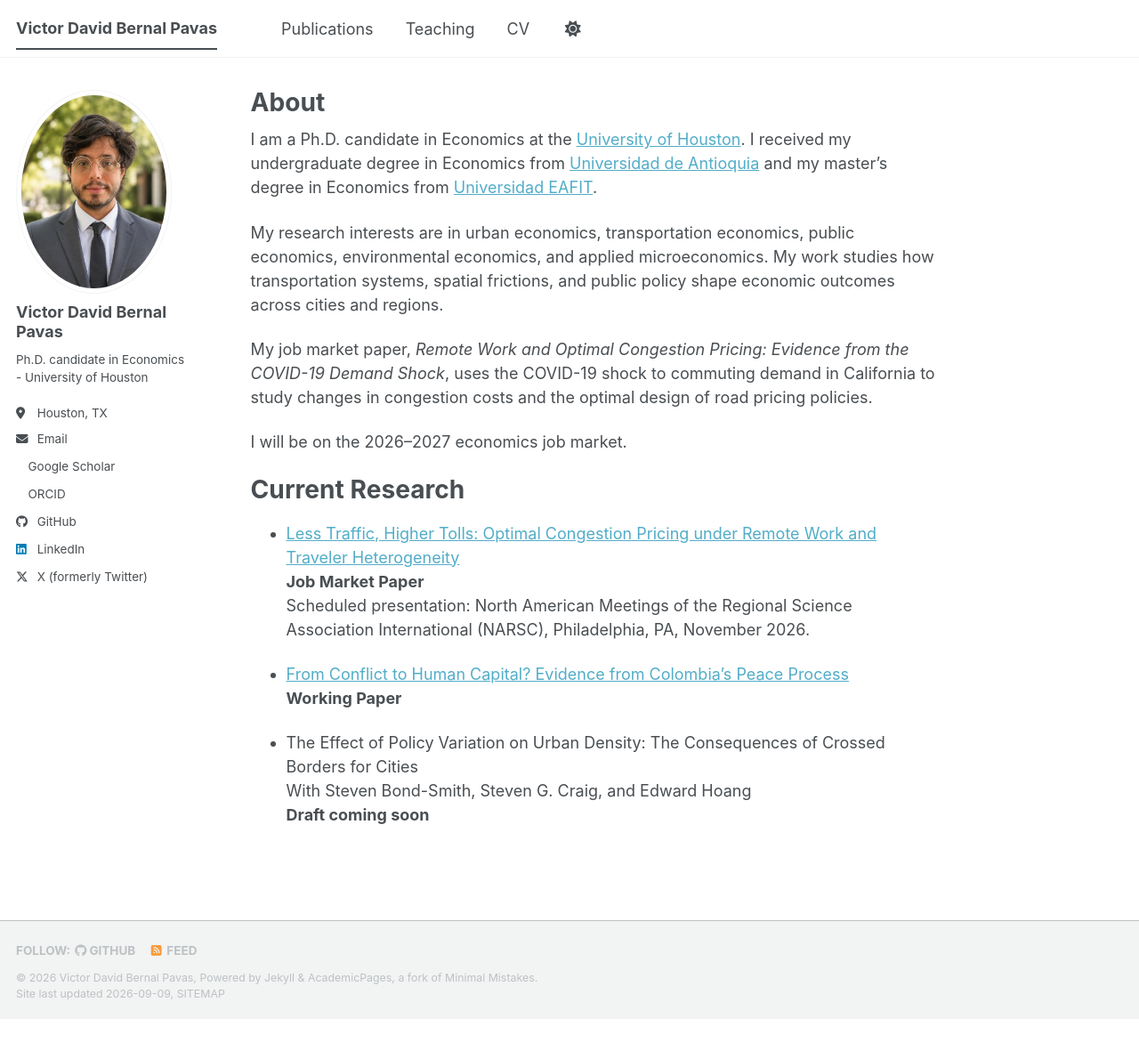
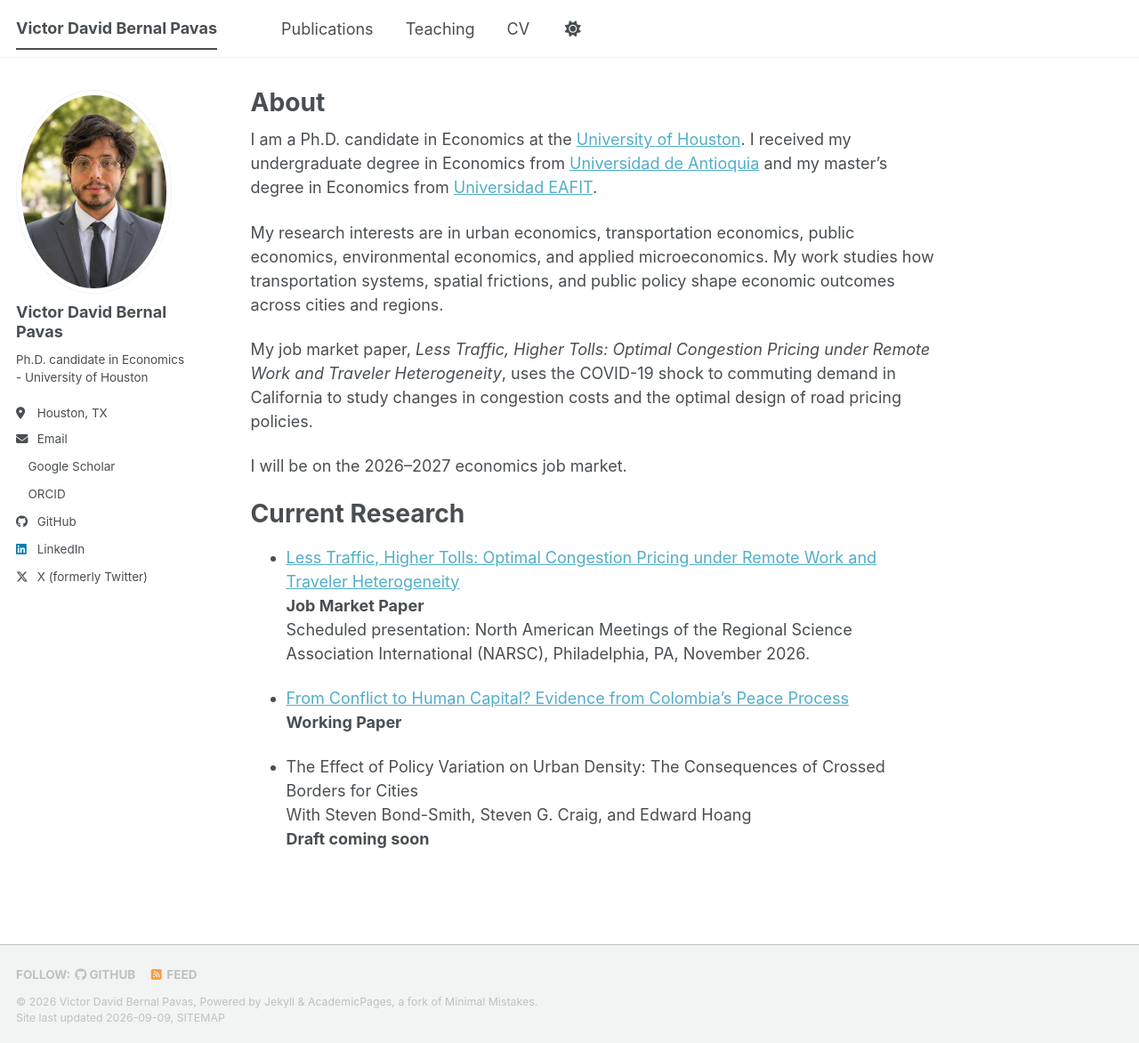
Before and after one commit to DavdBernal24/DavdBernal24.github.io, a Jekyll site: the page built from _pages/about.md, in a window 1280 px wide and 1172 px high. Shown: the whole window at 89% size. Built offline with Jekyll 4.4.1, drawn with Linux system fonts in a browser that asks for light colours; a style sheet for code colours, icons or effects is not loaded.

Commit message:
Update about.md

```diff
--- a/_pages/about.md
+++ b/_pages/about.md
@@ -11,7 +11,7 @@ I am a Ph.D. candidate in Economics at the [University of Houston](https://www.u
 
 My research interests are in urban economics, transportation economics, public economics, environmental economics, and applied microeconomics. My work studies how transportation systems, spatial frictions, and public policy shape economic outcomes across cities and regions.
 
-My job market paper, *Remote Work and Optimal Congestion Pricing: Evidence from the COVID-19 Demand Shock*, uses the COVID-19 shock to commuting demand in California to study changes in congestion costs and the optimal design of road pricing policies.
+My job market paper, *Less Traffic, Higher Tolls: Optimal Congestion Pricing under Remote Work and Traveler Heterogeneity*, uses the COVID-19 shock to commuting demand in California to study changes in congestion costs and the optimal design of road pricing policies.
 
 I will be on the 2026–2027 economics job market.
 
```
